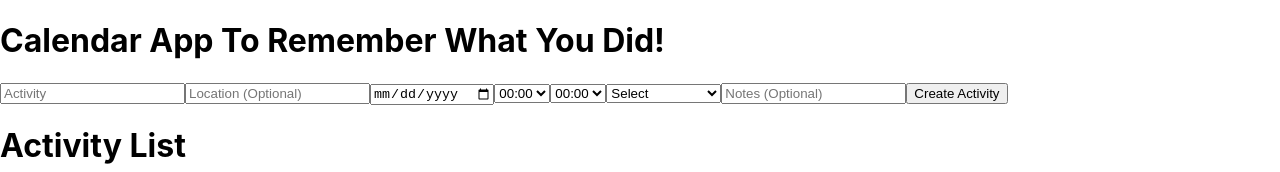
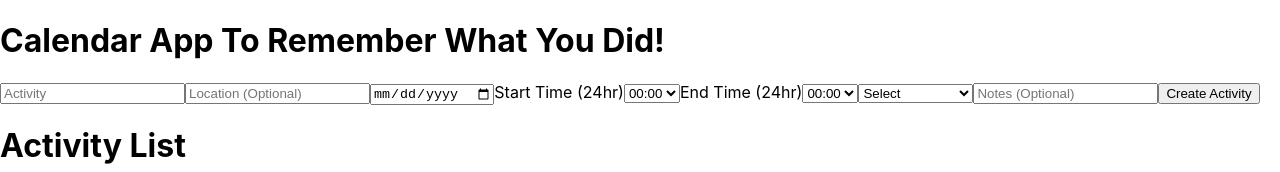
Before and after one commit to jasonbracco/personal-tracker, a React (Create React App) app: page / in a window 1280 px wide. Shown: the top 172 px of the page. Built offline with nearby package versions, Linux system fonts and the light colour scheme.

Commit message:
fixed issue with select activity type

```diff
--- a/src/components/ActivityInputForm.tsx
+++ b/src/components/ActivityInputForm.tsx
@@ -15,6 +15,7 @@ function ActivityInputForm({ onAddActivity }: ActivityFormProps){
     const [lengthInHours, setLengthInHours] = useState<number>(0);
     const [lengthInMinutes, setLengthInMinutes] = useState<number>(0);
     const [activityType, setActivityType] = useState<string>("Select");
+    console.log(activityType)
 
     const timeOptions: string[] = [];
     for (let hour = 0; hour < 24; hour++) {
@@ -88,17 +89,19 @@ function ActivityInputForm({ onAddActivity }: ActivityFormProps){
                 <input type="text" placeholder="Activity" value={activityName} onChange={(e) => setActivityName(e.target.value)}/>
                 <input type="text" placeholder="Location (Optional)" value={location} onChange={(e) => setLocation(e.target.value)}/>
                 <input type="date" value={date} onChange={(e) => setDate(e.target.value)}/>
+                <label>Start Time (24hr)</label>
                 <select value={startTime} onChange={(e) => setStartTime(e.target.value)}>
                     {timeOptions.map((time, index) => (
                         <option key={index} value={time}>{time}</option>
                     ))}
                 </select>
+                <label>End Time (24hr)</label>
                 <select value={endTime} onChange={(e) => setEndTime(e.target.value)}>
                     {timeOptions.map((time, index) => (
                         <option key={index} value={time}>{time}</option>
                     ))}
                 </select>
-                <select onChange={(e) => (setActivityType(e.target.value))}>
+                <select value={activityType} onChange={(e) => (setActivityType(e.target.value))}>
                 <option value="Select">Select</option>
                     {activityCategories.map((activity) => (
                         <option key={Math.random()} value={activity}>{activity}</option>
--- a/src/components/Calendar.tsx
+++ b/src/components/Calendar.tsx
@@ -107,7 +107,6 @@ function Calendar() {
                 <button onClick={updateMonthForward}>Next</button>
             </div>
             <br></br>
-            First Day of {selectedMonth} {selectedYear}: {firstWeekdayOfCurrentMonth}
             <CalendarBoxes currentMonthActivities={currentMonthActivities} daysInSelectedMonth={daysInSelectedMonth}
                 firstWeekdayOfCurrentMonth={firstWeekdayOfCurrentMonth}
             />
--- a/src/components/CalendarDay.tsx
+++ b/src/components/CalendarDay.tsx
@@ -23,7 +23,7 @@ function CalendarDay(props: CalendarDayProps){
             <div className="activity-blocks">
                 {thisDaysActivities.map((activity, index) => (
                     <div key={Math.random()} className="activity-block">
-                        {activity.activityName}: {activity.lengthInHours}: {activity.lengthInMinutes}
+                        {activity.activityName}
                     </div>
                 ))}
             </div>
```
